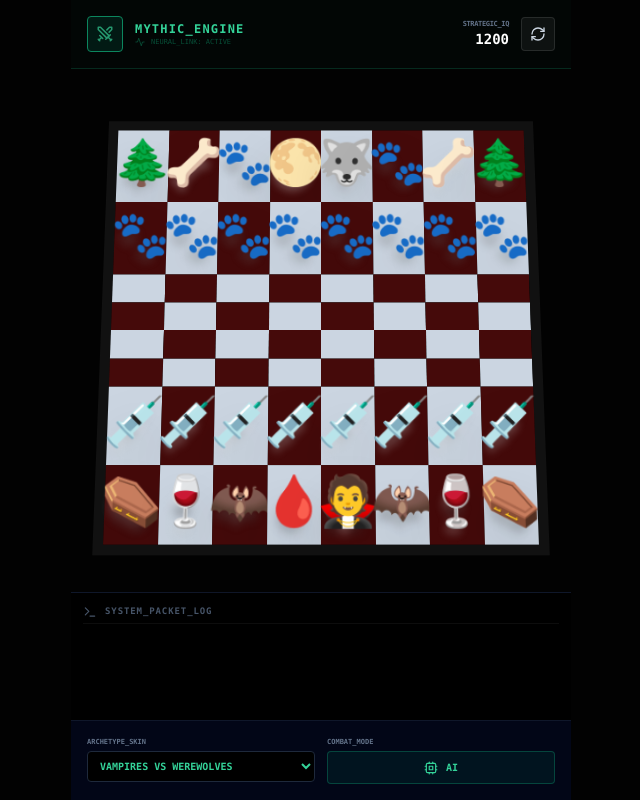
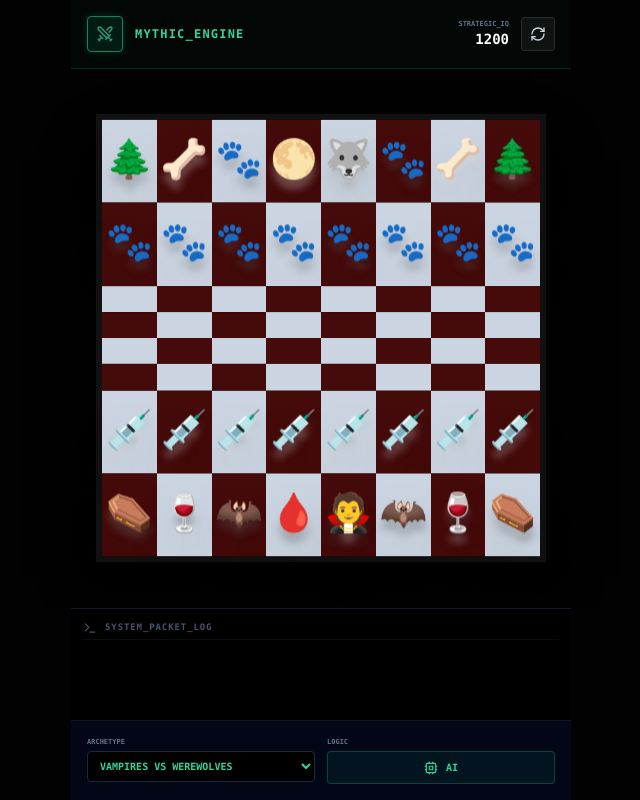
Before and after one commit to AnonPhoenix420/mythic-chess, a React (Vite) app: page / in a window 1280 px wide. Shown: the whole page, without its empty margins (319-959 px from the left). Built offline with nearby package versions, Linux system fonts and the light colour scheme.

Commit message:
Refactor App component and update UI elements
Signed-off-by: Cyph3r Phoenix <124005680+AnonPhoenix420@users.noreply.github.com>

```diff
--- a/src/App.jsx
+++ b/src/App.jsx
@@ -2,7 +2,6 @@ import React, { useState, useEffect, useRef } from 'react';
 import { Chess } from 'chess.js';
 import { Swords, Zap, RefreshCw, Cpu, User, Terminal, Activity, Trophy } from 'lucide-react';
 
-// THEME CONFIG: Mapping your uploaded art styles to pieces
 const THEMES = {
   vamp_wolf: {
     name: "Vampires vs Werewolves",
@@ -21,12 +20,6 @@ const THEMES = {
     cells: { light: "bg-blue-100", dark: "bg-slate-900" },
     w: { k: '😇', q: '✨', r: '☁️', b: '⚖️', n: '🎺', p: '🕊️' },
     b: { k: '😈', q: '🔥', r: '⛓️', b: '🐐', n: '🔱', p: '🕯️' }
-  },
-  classic: {
-    name: "Classic_System",
-    cells: { light: "bg-slate-200", dark: "bg-slate-600" },
-    w: { k: '♔', q: '♕', r: '♖', b: '♗', n: '♘', p: '♙' },
-    b: { k: '♚', q: '♛', r: '♜', b: '♝', n: '♞', p: '♟' }
   }
 };
 
@@ -42,7 +35,6 @@ export default function App() {
 
   const currentTheme = THEMES[theme];
 
-  // Auto-scroll the terminal log
   useEffect(() => {
     if (scrollRef.current) scrollRef.current.scrollTop = scrollRef.current.scrollHeight;
   }, [moveHistory]);
@@ -89,34 +81,31 @@ export default function App() {
     <div className="fixed inset-0 bg-[#020202] text-slate-300 flex flex-col items-center font-mono select-none overflow-hidden touch-none">
 
       {/* HEADER HUD */}
-      <header className="w-full max-w-[500px] p-4 flex justify-between items-center border-b border-emerald-500/20 bg-emerald-950/10">
+      <header className="w-full max-w-[500px] p-4 flex justify-between items-center border-b border-emerald-500/20 bg-emerald-950/10 shrink-0">
         <div className="flex items-center gap-3">
-          <div className="p-2 bg-emerald-900/40 border border-emerald-500 rounded animate-pulse">
+          <div className="p-2 bg-emerald-900/40 border border-emerald-500 rounded animate-pulse shadow-[0_0_10px_rgba(16,185,129,0.3)]">
             <Swords size={18} className="text-emerald-400" />
           </div>
-          <div>
-            <h1 className="text-xs font-black tracking-widest text-emerald-400 uppercase">Mythic_Engine</h1>
-            <div className="flex items-center gap-1.5 text-[7px] text-emerald-500/40">
-              <Activity size={10}/> NEURAL_LINK: ACTIVE
-            </div>
-          </div>
+          <h1 className="text-xs font-black tracking-widest text-emerald-400 uppercase">Mythic_Engine</h1>
         </div>
         <div className="flex items-center gap-3">
             <div className="text-right">
-                <p className="text-[7px] text-slate-500 uppercase font-bold tracking-tighter">Strategic_IQ</p>
+                <p className="text-[7px] text-slate-500 uppercase font-bold">Strategic_IQ</p>
                 <p className="text-sm font-black text-white">{iq}</p>
             </div>
-            <button onClick={reset} className="p-2 bg-white/5 border border-white/10 rounded active:bg-emerald-900 transition-colors">
+            <button onClick={reset} className="p-2 bg-white/5 border border-white/10 rounded active:bg-emerald-900">
                 <RefreshCw size={16} />
             </button>
         </div>
       </header>
 
-      {/* 3D-LIFT BOARD */}
-      <main className="flex-grow flex items-center justify-center w-full px-2 py-4" style={{ perspective: '1000px' }}>
-        <div className="w-[min(98vw,440px)] h-[min(98vw,440px)] grid grid-cols-8 border-[10px] border-[#111] shadow-2xl bg-black relative"
-             style={{ transform: 'rotateX(10deg)', transformStyle: 'preserve-3d' }}>
-
+      {/* FIXED-DIMENSION BOARD */}
+      <main className="flex-grow w-full flex flex-col items-center justify-center p-2 overflow-hidden">
+        {/* Aspect ratio lock ensures the board stays square on all mobile heights */}
+        <div
+          className="grid grid-cols-8 border-[6px] border-[#111] shadow-[0_30px_60px_-15px_rgba(0,0,0,1)] bg-black relative aspect-square w-full max-w-[min(92vw,450px)]"
+          style={{ transform: 'rotateX(5deg)', transformStyle: 'preserve-3d' }}
+        >
           {game.board().map((row, i) => row.map((square, j) => {
             const coords = `${String.fromCharCode(97 + j)}${8 - i}`;
             const isDark = (i + j) % 2 === 1;
@@ -137,17 +126,15 @@ export default function App() {
                 }}
                 className={`relative flex items-center justify-center transition-all duration-75
                   ${isDark ? currentTheme.cells.dark : currentTheme.cells.light}
-                  ${isSelected ? 'ring-4 ring-inset ring-emerald-400 bg-emerald-500/30' : ''}`}
+                  ${isSelected ? 'ring-2 ring-inset ring-emerald-400 bg-emerald-500/30' : ''}`}
               >
                 {square && (
                   <div className="relative pointer-events-none" style={{ transformStyle: 'preserve-3d' }}>
-                    {/* DROP SHADOW */}
-                    <span className="absolute inset-0 text-4xl opacity-30 blur-sm grayscale translate-y-3 translate-x-1">
+                    <span className="absolute inset-0 text-[min(9vw,38px)] opacity-30 blur-sm grayscale translate-y-2">
                         {currentTheme[square.color][square.type]}
                     </span>
-                    {/* LIFTED PIECE */}
-                    <span className="relative text-4xl sm:text-5xl drop-shadow-2xl block"
-                          style={{ transform: 'translateZ(30px) translateY(-4px)' }}>
+                    <span className="relative text-[min(9vw,38px)] drop-shadow-2xl block"
+                          style={{ transform: 'translateZ(20px) translateY(-2px)' }}>
                         {currentTheme[square.color][square.type]}
                     </span>
                   </div>
@@ -156,15 +143,14 @@ export default function App() {
             );
           }))}
 
-          {/* CHECKMATE OVERLAY */}
+          {/* OVERLAY */}
           {gameOver && (
             <div className="absolute inset-0 z-50 bg-black/90 backdrop-blur-md flex flex-col items-center justify-center p-8 text-center animate-in zoom-in-95">
               <Trophy size={64} className={gameOver === 'WIN' ? 'text-yellow-400' : 'text-red-500'} />
-              <h2 className="text-4xl font-black text-white mt-4 italic tracking-tighter">
-                {gameOver === 'WIN' ? 'CORE_BYPASSED' : 'UPLINK_SEVERED'}
+              <h2 className="text-4xl font-black text-white mt-4 italic tracking-tighter uppercase">
+                {gameOver === 'WIN' ? 'Objective_Met' : 'Core_Failure'}
               </h2>
-              <p className="text-emerald-500 font-bold text-xs tracking-widest mb-8 uppercase">IQ Update: +65</p>
-              <button onClick={reset} className="w-full bg-emerald-600 text-black font-black py-4 rounded uppercase tracking-widest hover:bg-emerald-400">
+              <button onClick={reset} className="mt-8 w-full bg-emerald-600 text-black font-black py-4 rounded uppercase tracking-widest active:scale-95 transition-transform">
                 Restart_Uplink
               </button>
             </div>
@@ -173,8 +159,8 @@ export default function App() {
       </main>
 
       {/* TERMINAL LOG */}
-      <section className="w-full max-w-[500px] h-32 bg-black border-t border-slate-900 p-3 font-mono">
-        <div className="flex items-center gap-2 mb-2 text-slate-600 border-b border-white/5 pb-1 uppercase font-bold text-[9px] tracking-widest">
+      <section className="w-full max-w-[500px] h-28 bg-black border-t border-slate-900 p-3 font-mono shrink-0">
+        <div className="flex items-center gap-2 mb-1 text-slate-600 border-b border-white/5 pb-1 uppercase font-bold text-[9px] tracking-widest">
           <Terminal size={14} /> System_Packet_Log
         </div>
         <div ref={scrollRef} className="h-full overflow-y-auto space-y-1 pb-10">
@@ -183,22 +169,22 @@ export default function App() {
               <span className={m.color === 'w' ? "text-emerald-400" : "text-red-400"}>
                 {m.color === 'w' ? '>> INJECT:' : '<< COUNTER:'} {m.san}
               </span>
-              <span className="text-slate-700 font-bold">[{m.time}]</span>
+              <span className="text-slate-700">[{m.time}]</span>
             </div>
           ))}
         </div>
       </section>
 
-      {/* FOOTER CONTROLS */}
-      <footer className="w-full max-w-[500px] p-4 bg-slate-950 flex gap-3 border-t border-slate-900">
+      {/* FOOTER */}
+      <footer className="w-full max-w-[500px] p-4 bg-slate-950 flex gap-3 border-t border-slate-900 shrink-0 mb-safe">
         <div className="flex-1">
-          <label className="text-[7px] text-slate-500 uppercase font-black block mb-1">Archetype_Skin</label>
+          <label className="text-[7px] text-slate-500 uppercase font-black block mb-1">Archetype</label>
           <select value={theme} onChange={(e) => setTheme(e.target.value)} className="w-full bg-black border border-slate-800 text-emerald-400 text-[10px] p-2 rounded outline-none font-bold uppercase">
             {Object.entries(THEMES).map(([id, t]) => <option key={id} value={id}>{t.name}</option>)}
           </select>
         </div>
         <div className="flex-1">
-          <label className="text-[7px] text-slate-500 uppercase font-black block mb-1">Combat_Mode</label>
+          <label className="text-[7px] text-slate-500 uppercase font-black block mb-1">Logic</label>
           <button onClick={() => setMode(mode === 'pvp' ? 'ai' : 'pvp')} className="w-full bg-emerald-600/10 border border-emerald-500/30 text-emerald-400 text-[10px] p-2 rounded flex items-center justify-center gap-2 font-black uppercase">
             {mode === 'ai' ? <Cpu size={14}/> : <User size={14}/>} {mode}
           </button>
```
